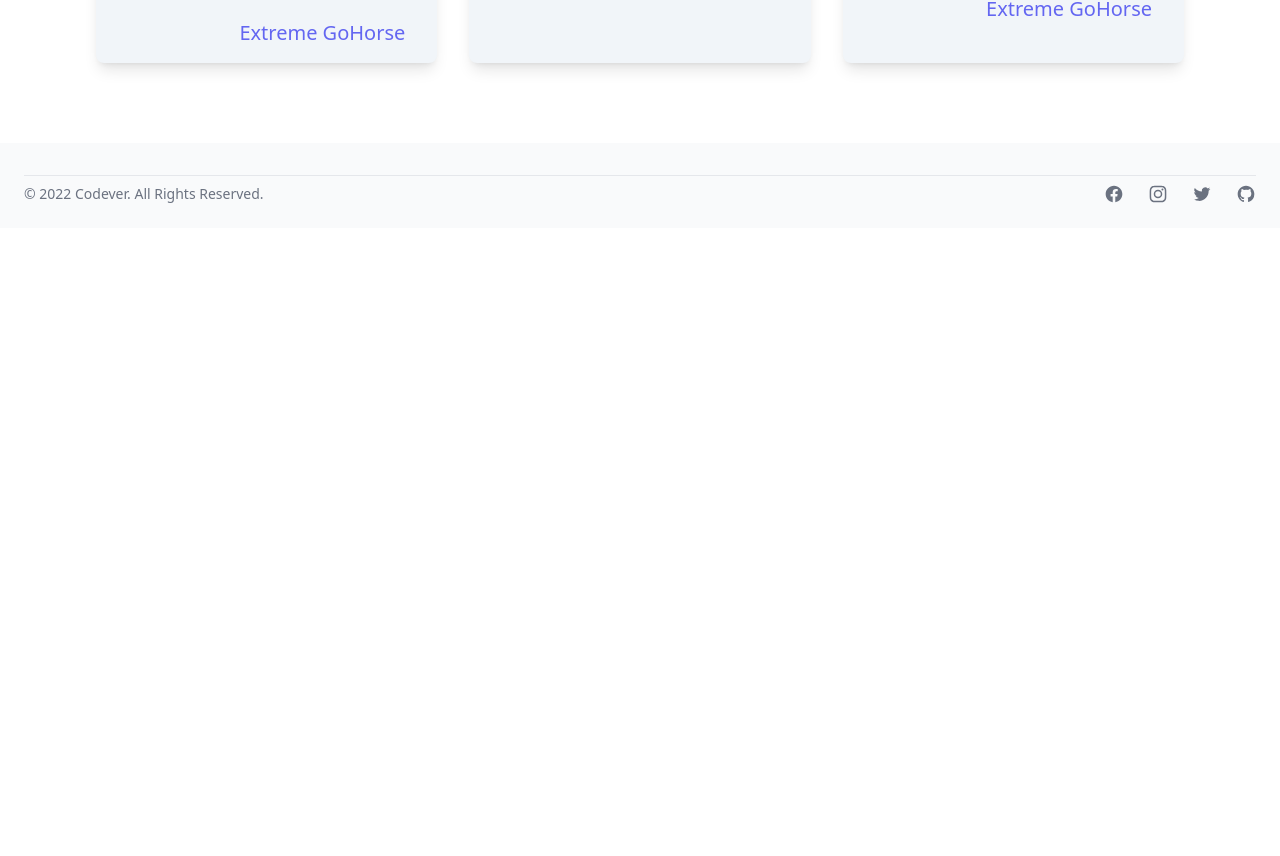
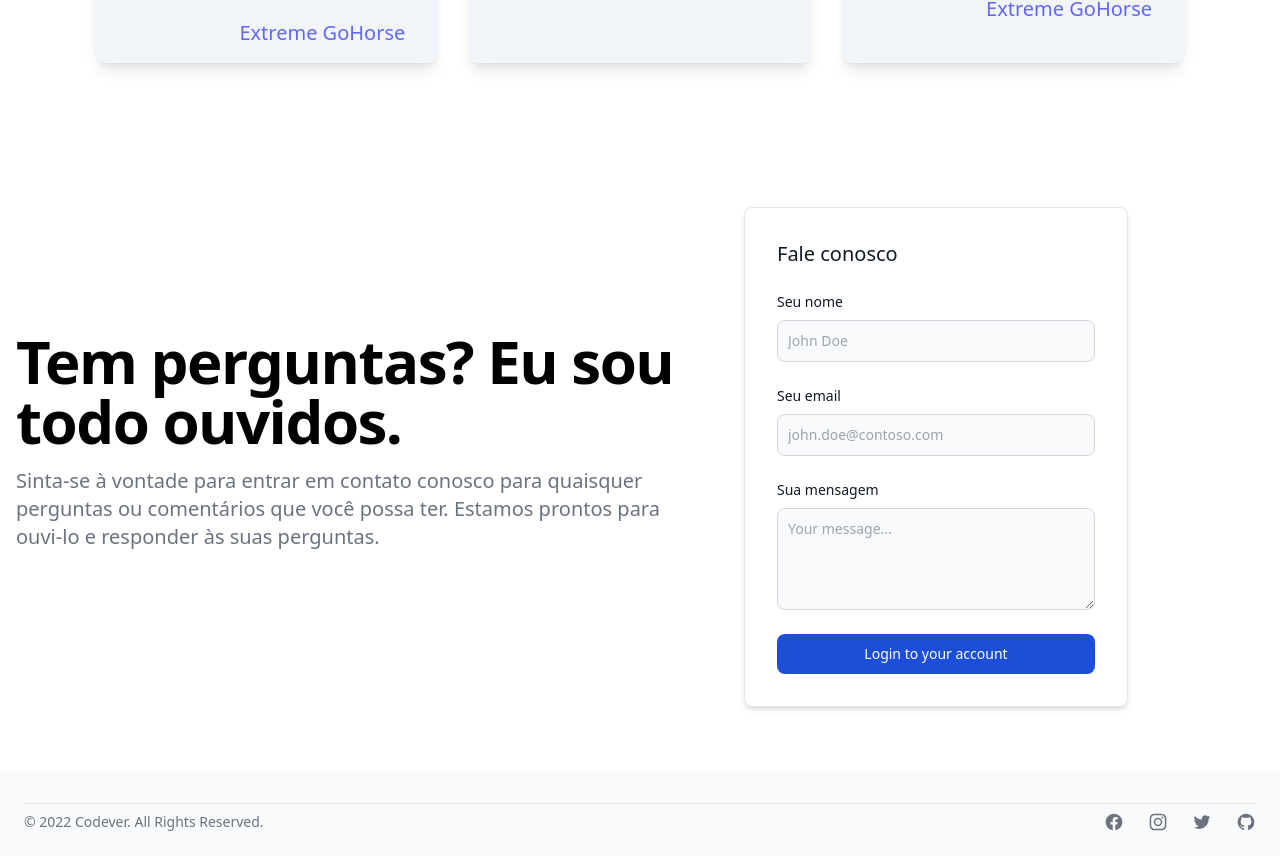
Before and after one commit to CodeverBrazil/codever-portifolio, a React (Vite) app: page / in a window 1280 px wide. Shown: the part 1654-2510 px from the top of the page. Before the commit the page ends 1882 px from the top, so only its background shows below. Built offline with nearby package versions, Linux system fonts and the light colour scheme.

Commit message:
Contact form created

```diff
--- a/src/components/pages/home.jsx
+++ b/src/components/pages/home.jsx
@@ -30,13 +30,13 @@ const Home = () => {
       </div>
 
       {/* Sobre */}
-      <div className="bg-gray-50 dark:bg-gray-900" id="about">
+      <div className="bg-gray-900" id="about">
         <div className="py-8 px-4 mx-auto max-w-screen-xl lg:py-16 lg:px-6">
-          <div className="max-w-screen-lg text-gray-500 sm:text-lg dark:text-gray-400">
-            <h2 className="mb-4 text-4xl font-bold text-gray-900 dark:text-white">Powering innovation at <span className="font-extrabold">200,000+</span> companies worldwide</h2>
+          <div className="max-w-screen-lg text-gray-500 sm:text-lg">
+            <h2 className="mb-4 text-4xl font-bold text-gray-900">Powering innovation at <span className="font-extrabold">200,000+</span> companies worldwide</h2>
             <p className="mb-4 font-light">Track work across the enterprise through an open, collaborative platform. Link issues across Jira and ingest data from other software development tools, so your IT support and operations teams have richer contextual information to rapidly respond to requests, incidents, and changes.</p>
             <p className="mb-4 font-medium">Deliver great service experiences fast - without the complexity of traditional ITSM solutions.Accelerate critical development work, eliminate toil, and deploy changes with ease.</p>
-            <a href="#" className="inline-flex items-center font-medium text-blue-600 hover:text-blue-800 dark:text-blue-500 dark:hover:text-blue-700">
+            <a href="#" className="inline-flex items-center font-medium text-blue-600 hover:text-blue-800">
               Learn more
               <svg className="ml-1 w-6 h-6" fill="currentColor" viewBox="0 0 20 20" xmlns="http://www.w3.org/2000/svg"><path fillRule="evenodd" d="M7.293 14.707a1 1 0 010-1.414L10.586 10 7.293 6.707a1 1 0 011.414-1.414l4 4a1 1 0 010 1.414l-4 4a1 1 0 01-1.414 0z" clipRule="evenodd"></path></svg>
             </a>
@@ -105,6 +105,41 @@ const Home = () => {
           style={{ background: "#212121", padding: "0.5rem" }} />
       </div>
 
+      {/* Contact Form */}
+      <section class="bg-white">
+        <div class="grid max-w-screen-xl px-4 py-8 mx-auto lg:gap-8 xl:gap-0 lg:py-16 lg:grid-cols-12">
+          <div class="mr-auto place-self-center lg:col-span-7">
+            <h1 class="max-w-2xl mb-4 text-4xl font-extrabold tracking-tight leading-none md:text-5xl xl:text-6xl">Tem perguntas? Eu sou todo ouvidos.</h1>
+            <p class="max-w-2xl mb-6 font-light text-gray-500 lg:mb-8 md:text-lg lg:text-xl">Sinta-se à vontade para entrar em contato conosco para quaisquer perguntas ou comentários que você possa ter. Estamos prontos para ouvi-lo e responder às suas perguntas.</p>
+          </div>
+
+          <div class="hidden lg:mt-0 lg:col-span-5 lg:flex">
+            <div class="p-4 w-full max-w-sm bg-white rounded-lg border border-gray-200 shadow-md sm:p-6 md:p-8">
+              <form class="space-y-6" action="#">
+                <h5 class="text-xl font-medium text-gray-900">Fale conosco</h5>
+
+                <div>
+                  <label for="name" class="block mb-2 text-sm font-medium text-gray-900">Seu nome</label>
+                  <input type="text" name="name" id="name" class="bg-gray-50 border border-gray-300 text-gray-900 text-sm rounded-lg focus:ring-blue-500 block w-full p-2.5" placeholder="John Doe" required="" />
+                </div>
+
+                <div>
+                  <label for="email" class="block mb-2 text-sm font-medium text-gray-900">Seu email</label>
+                  <input type="email" name="email" id="email" class="bg-gray-50 border border-gray-300 text-gray-900 text-sm rounded-lg focus:ring-blue-500 block w-full p-2.5" placeholder="john.doe@contoso.com" required="" />
+                </div>
+
+                <div>
+                  <label for="message" class="block mb-2 text-sm font-medium text-gray-900">Sua mensagem</label>
+                  <textarea id="message" rows="4" class="block p-2.5 w-full text-sm text-gray-900 bg-gray-50 rounded-lg border border-gray-300 focus:ring-blue-500" placeholder="Your message..."></textarea>
+                </div>
+
+                <button type="submit" class="w-full text-white bg-blue-700 hover:bg-blue-800 focus:ring-4 focus:outline-none focus:ring-blue-300 font-medium rounded-lg text-sm px-5 py-2.5 text-center">Login to your account</button>
+              </form>
+            </div>
+          </div>
+        </div>
+      </section>
+
       {/* Rodapé */}
       <Footer />
     </Fragment>
```
Also changed, not shown: 1 other file (tests, documents, lock files or other folders).
